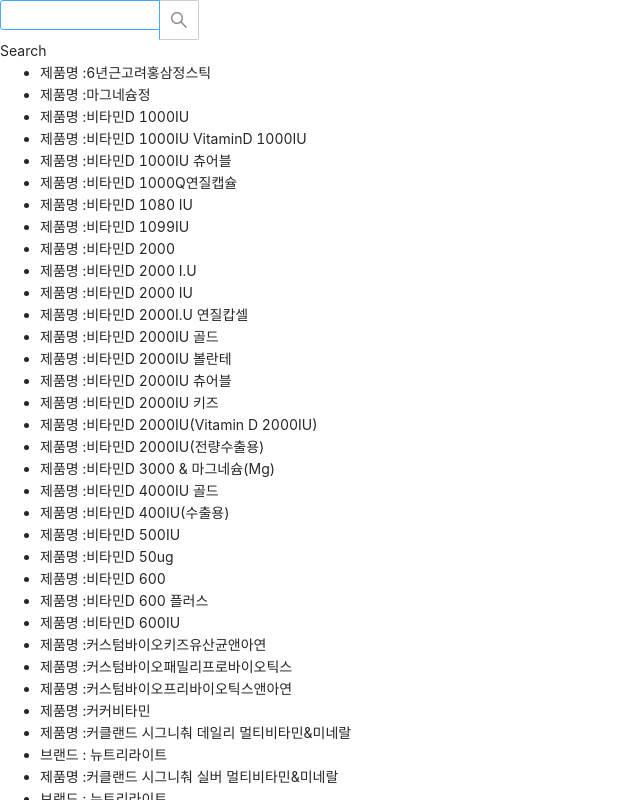
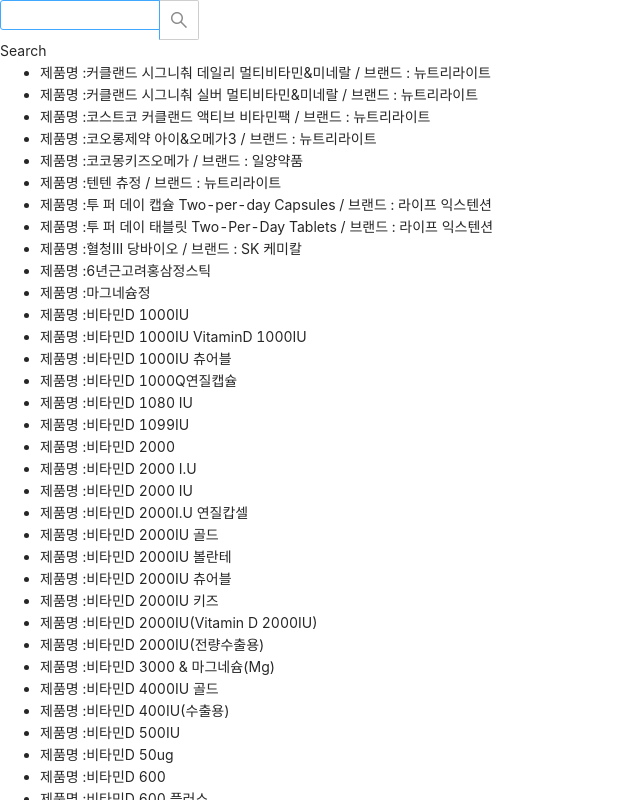
Before and after one commit to ysh0514/06_search, a React (Create React App) app: page /search in a window 1280 px wide. Shown: the whole page, without its empty margins (0-640 px from the left). Built offline with nearby package versions, Linux system fonts and the light colour scheme; data requests are answered from the project's data file.

Commit message:
Add : 브랜드 관련 상품부터 출력 되는 로직 추가

```diff
--- a/src/pages/search/Search.tsx
+++ b/src/pages/search/Search.tsx
@@ -37,14 +37,28 @@
   useEffect(() => {
     setIsRefetching(true);
     if (!searchData) return;
-    const newAlignedObject = searchData?.sort(
+    const newAlignedObject: any = searchData?.sort(
       (a: medicineDataProps, b: medicineDataProps) => {
         let aIndex = a.name.indexOf(spacedWords ? spacedWords : '');
         let bIndex = b.name.indexOf(spacedWords ? spacedWords : '');
         return bIndex - aIndex;
       }
     );
-    setSortedProducts(newAlignedObject);
+    // 양성호가 추가한 로직
+
+    const brandTopResult = [];
+    for (let i = 0; i < newAlignedObject.length; i++) {
+      if (newAlignedObject[i].brand) {
+        brandTopResult.push(newAlignedObject[i]);
+      }
+    }
+    for (let i = 0; i < newAlignedObject.length; i++) {
+      if (!newAlignedObject[i].brand) {
+        brandTopResult.push(newAlignedObject[i]);
+      }
+    }
+
+    setSortedProducts(brandTopResult);
     setTimeout(() => {
       setIsRefetching(false);
     }, 400);
@@ -58,8 +72,12 @@
         {sortedProducts &&
           sortedProducts.map((item, idx) => (
             <div key={idx}>
-              <li>제품명 :{item.name}</li>
-              {item.brand && <li>브랜드 : {item.brand}</li>}
+              <li>
+                <span>
+                  제품명 :{item.name}{' '}
+                  {item.brand && <span> / 브랜드 : {item.brand}</span>}
+                </span>
+              </li>
             </div>
           ))}
       </ul>
```
